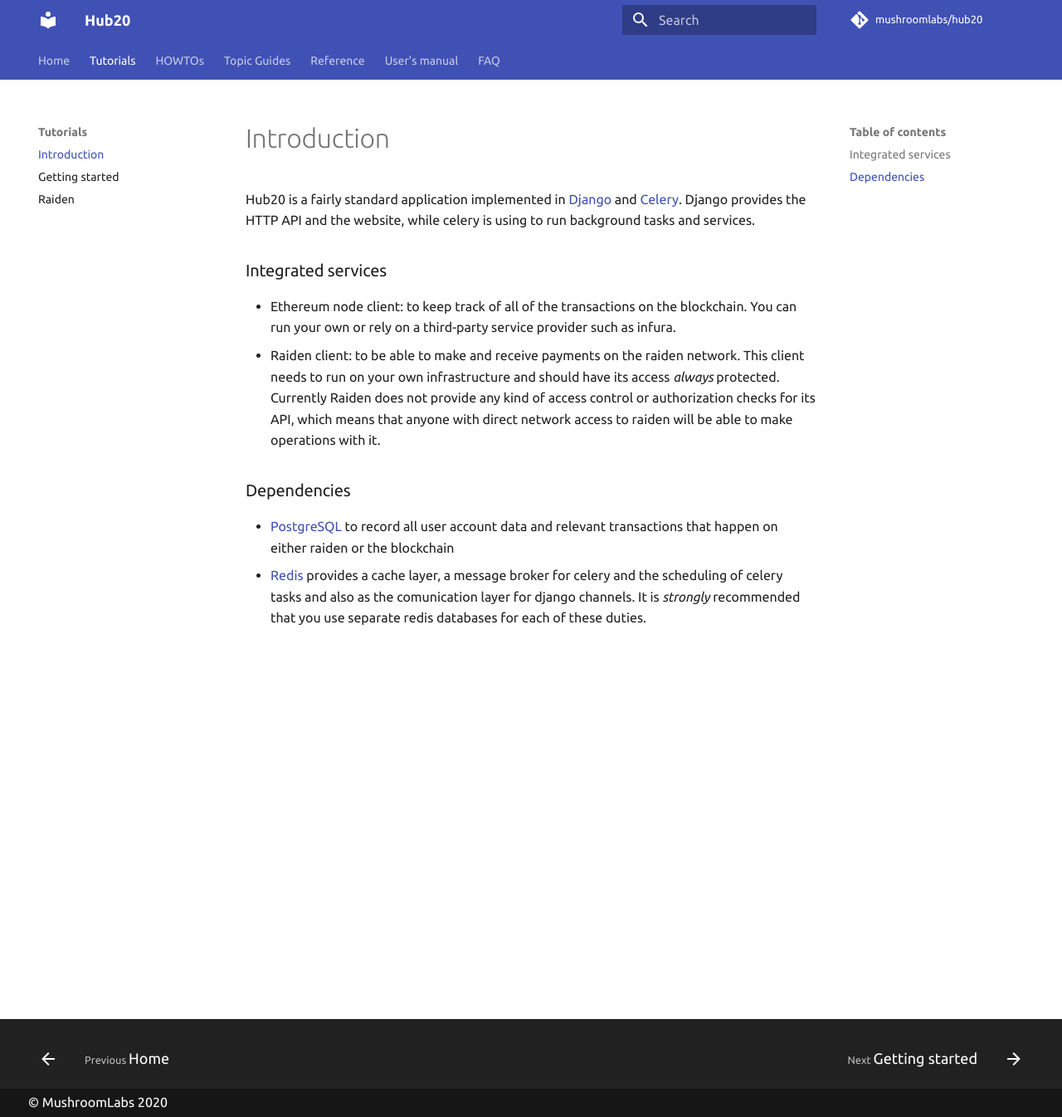
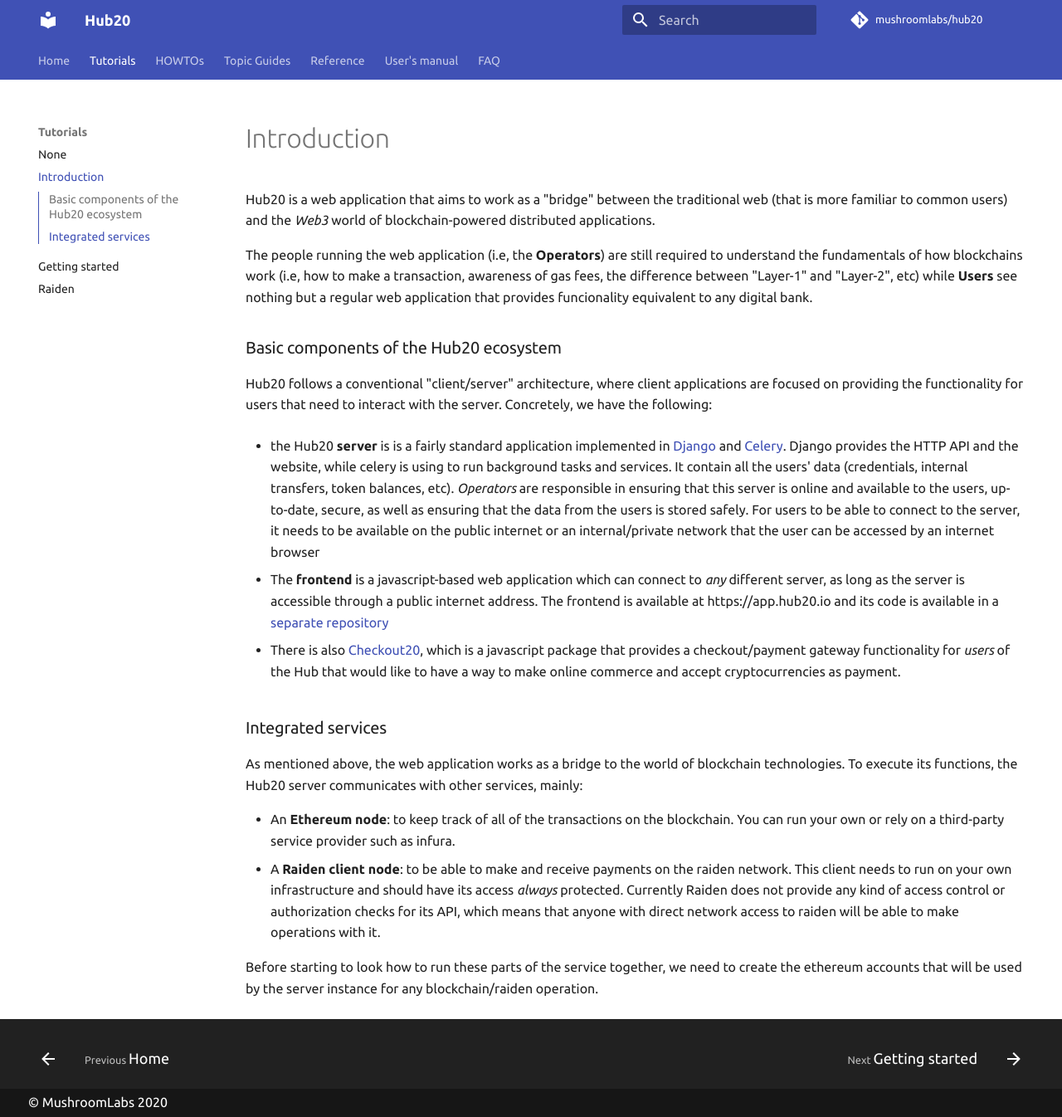
Before and after one commit to mushroomlabs/hub20.docs, an MkDocs documentation site: the page built from src/tutorials/introduction.md, in a window 1280 px wide and 1346 px high. Shown: the whole window at 83% size. Built offline with MkDocs 1.6.1 and Material for MkDocs 9.7.7, drawn with Linux system fonts in a browser that asks for light colours; comment, search, counter and statistics services are not loaded.

Commit message:
Create Tutorial introduction page

```diff
--- a/mkdocs.yml
+++ b/mkdocs.yml
@@ -8,6 +8,7 @@ markdown_extensions:
 nav:
   - Home: index.md
   - Tutorials:
+      - tutorials/index.md
       - Introduction: tutorials/introduction.md
       - Getting started: tutorials/getting_started.md
       - Raiden: tutorials/raiden.md
@@ -63,6 +64,7 @@ theme:
     code: Ubuntu Mono
   features:
     - navigation.tabs
+    - toc.integrate
   language: en
   palette:
     primary: indigo
--- a/src/tutorials/introduction.md
+++ b/src/tutorials/introduction.md
@@ -1,29 +1,66 @@
-Hub20 is a fairly standard application implemented in
-[Django](https://djangoproject.com) and
-[Celery](https://docs.celeryproject.org). Django provides the HTTP API and
-the website, while celery is using to run background tasks and
-services.
+---
+title: A Quick Look at Hub20
+---
+
+Hub20 is a web application that aims to work as a "bridge" between the
+traditional web (that is more familiar to common users) and the *Web3*
+world of blockchain-powered distributed applications.
+
+The people running the web application (i.e, the **Operators**) are
+still required to understand the fundamentals of how blockchains work
+(i.e, how to make a transaction, awareness of gas fees, the difference
+between "Layer-1" and "Layer-2", etc) while **Users** see nothing
+but a regular web application that provides funcionality equivalent to
+any digital bank.
+
+### Basic components of the Hub20 ecosystem
+
+Hub20 follows a conventional "client/server" architecture, where
+client applications are focused on providing the functionality for
+users that need to interact with the server. Concretely, we have the
+following:
+
+ - the Hub20 **server** is is a fairly standard application
+implemented in [Django](https://djangoproject.com) and
+[Celery](https://docs.celeryproject.org). Django provides the HTTP API
+and the website, while celery is using to run background tasks and
+services.  It contain all the users' data (credentials, internal
+transfers, token balances, etc). *Operators* are responsible in
+ensuring that this server is online and available to the users,
+up-to-date, secure, as well as ensuring that the data from the users
+is stored safely. For users to be able to connect to the server, it
+needs to be available on the public internet or an internal/private
+network that the user can be accessed by an internet browser
+
+ - The **frontend** is a javascript-based web application which can
+connect to *any* different server, as long as the server is accessible
+through a public internet address. The frontend is available at
+https://app.hub20.io and its code is available in a [separate
+repository](https://gitlab.com/mushroomlabs/hub20/frontend)
+
+- There is also
+  [Checkout20](https://gitlab.com/mushroomlabs/hub20/checkout20),
+  which is a javascript package that provides a checkout/payment
+  gateway functionality for *users* of the Hub that would like to have
+  a way to make online commerce and accept cryptocurrencies as payment.
 
 
 ### Integrated services
 
- - Ethereum node client: to keep track of all of the transactions on
+As mentioned above, the web application works as a bridge to the world
+of blockchain technologies. To execute its functions, the Hub20 server
+communicates with other services, mainly:
+
+ - An **Ethereum node**: to keep track of all of the transactions on
    the blockchain. You can run your own or rely on a third-party
    service provider such as infura.
- - Raiden client: to be able to make and receive payments on the
+ - A **Raiden client node**: to be able to make and receive payments on the
    raiden network. This client needs to run on your own infrastructure
    and should have its access *always* protected. Currently Raiden
    does not provide any kind of access control or authorization checks
    for its API, which means that anyone with direct network access to
    raiden will be able to make operations with it.
 
-### Dependencies
-
- - [PostgreSQL](https://postgresql.org) to record all user account
-   data and relevant transactions that happen on either raiden or the
-   blockchain
- - [Redis](https://redis.io) provides a cache layer, a message broker
-   for celery and the scheduling of celery tasks and also as the
-   comunication layer for django channels. It is *strongly*
-   recommended that you use separate redis databases for each of these
-   duties.
+Before starting to look how to run these parts of the service
+together, we need to create the ethereum accounts that will be used by
+the server instance for any blockchain/raiden operation.
```
